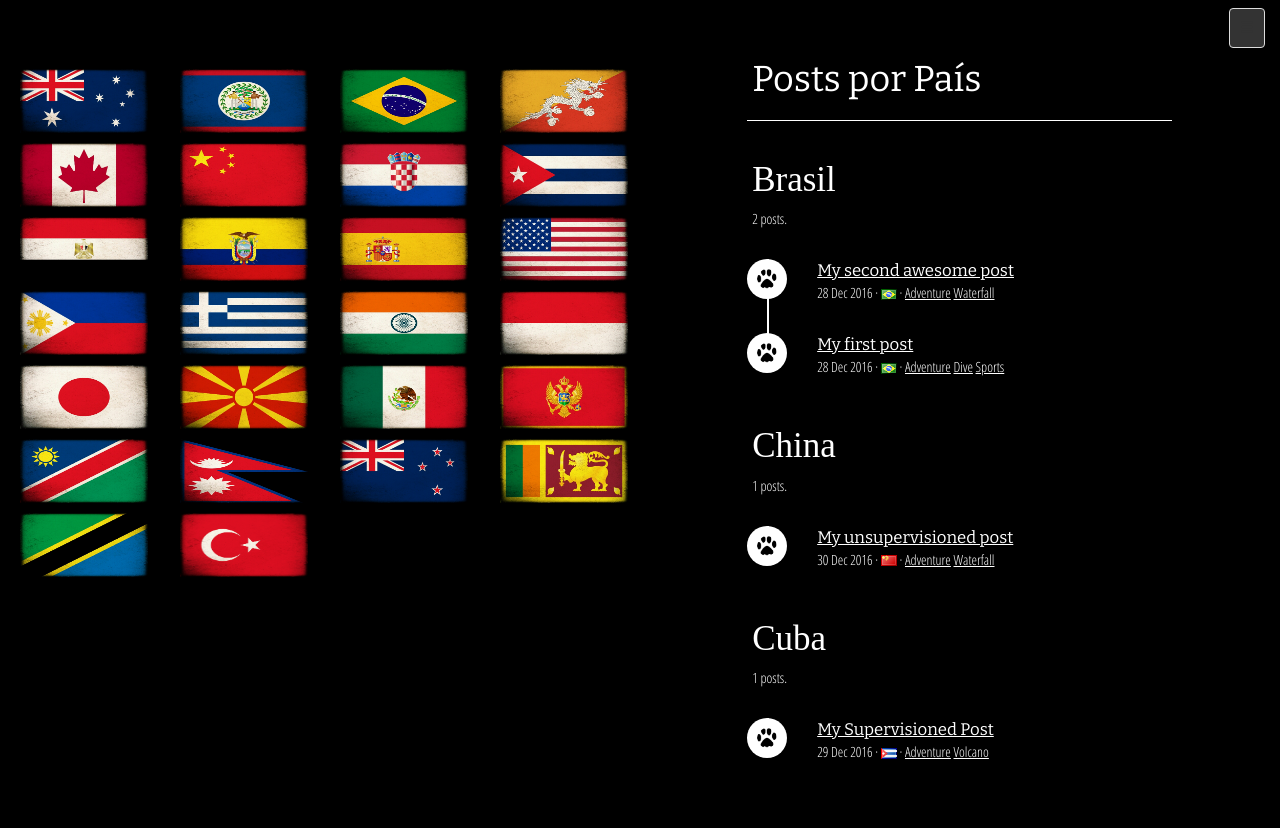
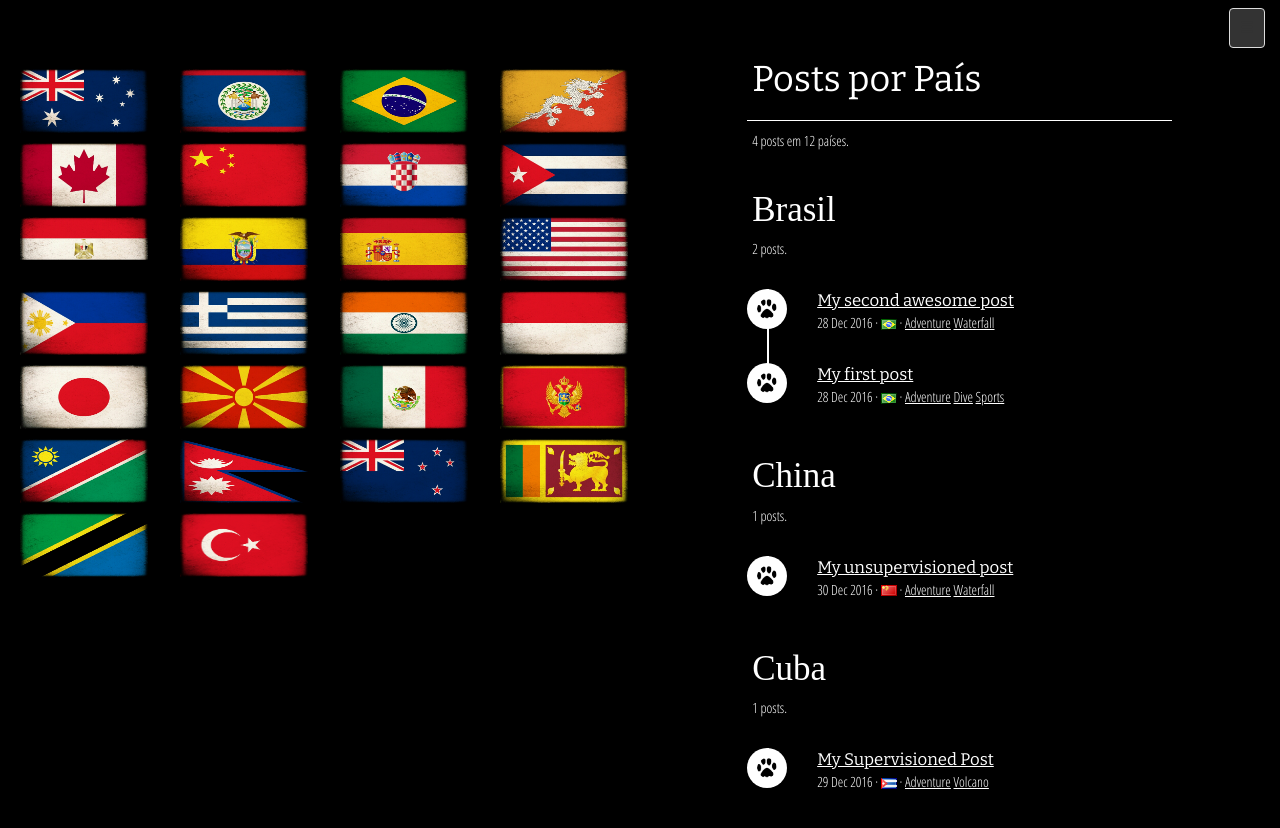
Before and after one commit to amandaferrari/project-grace-marguerite, a Jekyll site: the page built from travel/country/index.html, in a window 1280 px wide. Shown: the top 828 px of the page. Built offline with Jekyll 4.4.1, drawn with Linux system fonts in a browser that asks for light colours; some web fonts are replaced.

Commit message:
Add country count to travel/country/index/html

```diff
--- a/travel/country/index.html
+++ b/travel/country/index.html
@@ -24,6 +24,18 @@ title: Amanda's Blog · Países
 				<article class="recent-posts">
 					<header>
 						<h1>Posts por País</h1>
+						{% capture country_count %}
+						{% increment count %}
+						{% for country in site.data.country %}
+							{% assign posts = site.posts | where: "country", country[0] %}
+							{% if posts.size > 0 %}
+								{% increment count %}
+							{% endif %}
+						{% endfor %}
+						{% endcapture %}
+						{% assign country_total = country_count | split: ' ' | last %}
+						<p></p>
+						<p>{{ site.posts.size }} posts em {{ country_total }} países.</p>
 					</header>
 					<main>{% include country-list.html %}</main>
 				</article>
```
